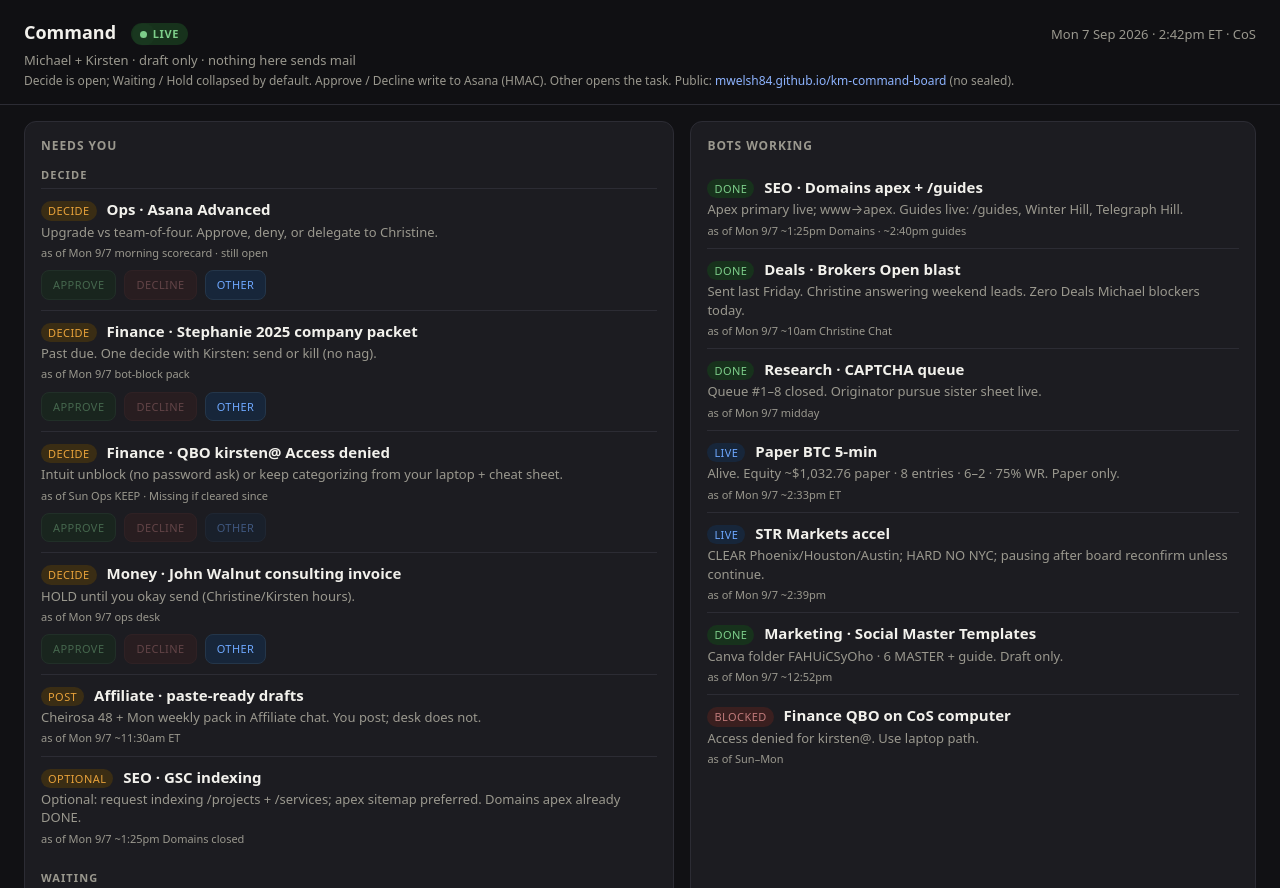
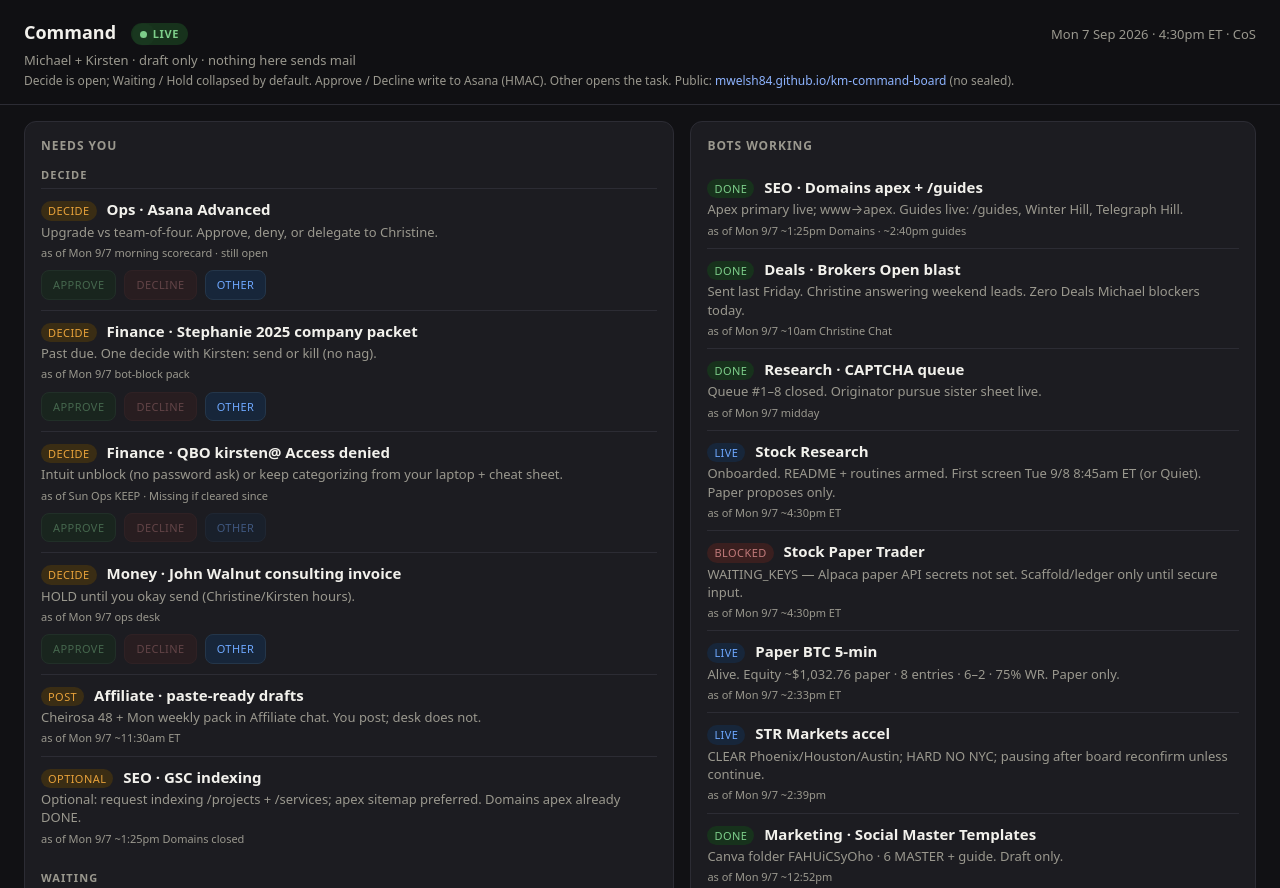
Before and after one commit to mwelsh84/km-command-board, a website: page index.html in a window 1280 px wide. Shown: the top 888 px of the page. Drawn offline with Linux system fonts and the light colour scheme.

Commit message:
Command board: Stock Research live + Paper Trader WAITING_KEYS.

```diff
--- a/index.html
+++ b/index.html
@@ -76,7 +76,7 @@
   <header>
     <div class="header-row">
       <h1>Command <span class="live-pill"><span class="dot" aria-hidden="true"></span>Live</span></h1>
-      <div class="stamp">Mon 7 Sep 2026 · 2:42pm ET · CoS</div>
+      <div class="stamp">Mon 7 Sep 2026 · 4:30pm ET · CoS</div>
     </div>
     <div class="subtitle">Michael + Kirsten · draft only · nothing here sends mail</div>
     <div class="hint">Decide is open; Waiting / Hold collapsed by default. Approve / Decline write to Asana (HMAC). Other opens the task. Public: <a href="https://mwelsh84.github.io/km-command-board/">mwelsh84.github.io/km-command-board</a> (no sealed).</div>
@@ -199,6 +199,18 @@
       </div>
       <div class="item">
         <span class="tag run">Live</span>
+        <span class="who">Stock Research</span>
+        <div class="why">Onboarded. README + routines armed. First screen Tue 9/8 8:45am ET (or Quiet). Paper proposes only.</div>
+        <div class="asof">as of Mon 9/7 ~4:30pm ET</div>
+      </div>
+      <div class="item">
+        <span class="tag hold">Blocked</span>
+        <span class="who">Stock Paper Trader</span>
+        <div class="why">WAITING_KEYS — Alpaca paper API secrets not set. Scaffold/ledger only until secure input.</div>
+        <div class="asof">as of Mon 9/7 ~4:30pm ET</div>
+      </div>
+      <div class="item">
+        <span class="tag run">Live</span>
         <span class="who">Paper BTC 5-min</span>
         <div class="why">Alive. Equity ~$1,032.76 paper · 8 entries · 6–2 · 75% WR. Paper only.</div>
         <div class="asof">as of Mon 9/7 ~2:33pm ET</div>
```
